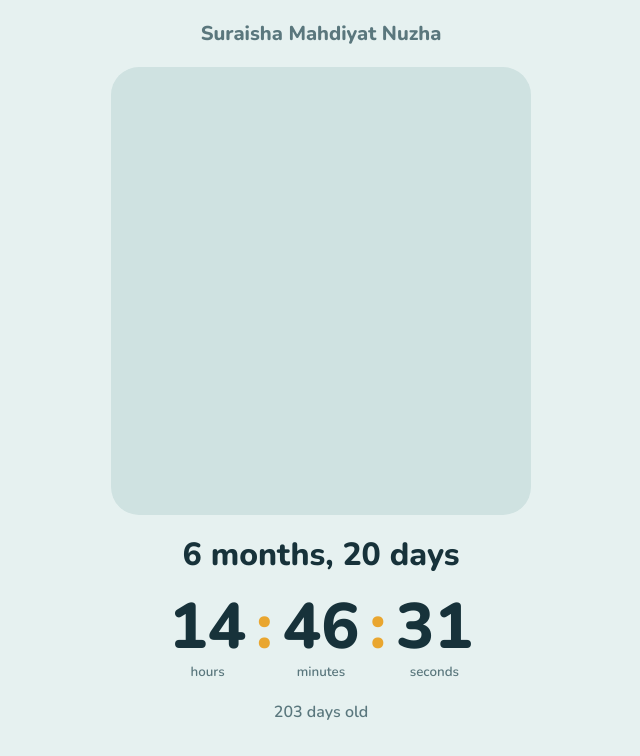
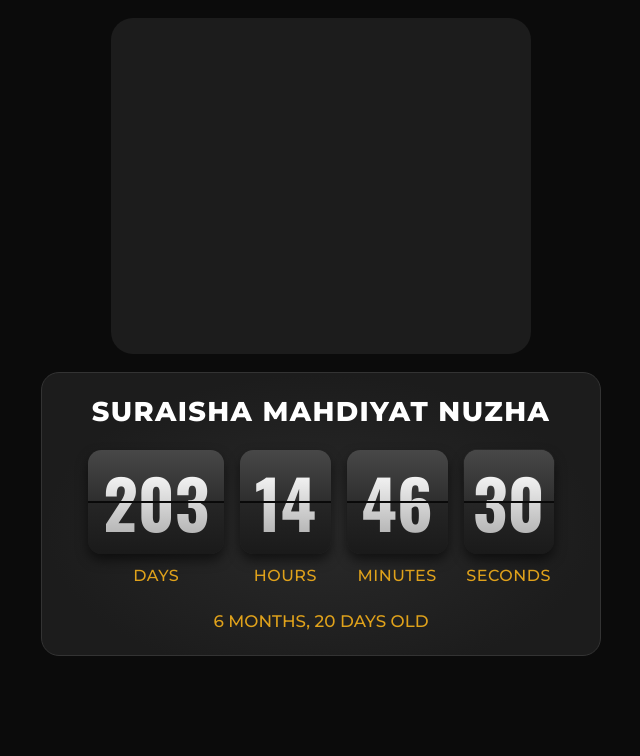
Before and after one commit to sakib1061/SuraishaAge, a plain HTML site: page index.html in a window 1280 px wide. Shown: the whole page, without its empty margins (319-959 px from the left). Drawn offline with nearby package versions, Linux system fonts and the light colour scheme.

Commit message:
Refactor index.html for design enhancements
Updated styles and structure for improved design and functionality.

```diff
--- a/index.html
+++ b/index.html
@@ -3,42 +3,73 @@
 <head>
 <meta charset="utf-8">
 <meta name="viewport" content="width=device-width, initial-scale=1, viewport-fit=cover">
+<meta name="theme-color" content="#0b0b0b">
 <title>Baby age</title>
-<link href="https://fonts.googleapis.com/css2?family=Nunito:wght@600;800&display=swap" rel="stylesheet">
+<link href="https://fonts.googleapis.com/css2?family=Montserrat:wght@500;800&family=Oswald:wght@600;700&display=swap" rel="stylesheet">
 <style>
-:root{--bg:#e6f1f0;--ink:#17323a;--muted:#5a777d;--accent:#e9a62f;--frame:#cfe2e1}
-@media(prefers-color-scheme:dark){:root{--bg:#0e2126;--ink:#e8f3f2;--muted:#8fb0b5;--frame:#17323a}}
+:root{--amber:#e0a21b}
 *{box-sizing:border-box;margin:0}
 html,body{min-height:100%}
-body{background:var(--bg);color:var(--ink);font-family:"Nunito",ui-rounded,system-ui,sans-serif;
-  display:flex;flex-direction:column;align-items:center;gap:20px;
-  padding:max(20px,env(safe-area-inset-top)) 20px max(24px,env(safe-area-inset-bottom))}
-#name{font-size:1.25rem;font-weight:800;color:var(--muted);text-align:center}
-#name:empty{display:none}
-#photo{width:min(100%,420px);aspect-ratio:4/5;max-height:56vh;border-radius:28px;background:var(--frame);
-  overflow:hidden;display:grid;place-items:center;cursor:pointer;border:0;padding:0}
+body{background:#0b0b0b;color:#fff;font-family:"Montserrat",system-ui,sans-serif;
+  display:flex;flex-direction:column;align-items:center;gap:18px;
+  padding:max(18px,env(safe-area-inset-top)) 16px max(22px,env(safe-area-inset-bottom))}
+
+/* photo */
+#photo{width:min(100%,420px);aspect-ratio:4/5;max-height:42vh;border-radius:22px;background:#1c1c1c;
+  overflow:hidden;display:grid;place-items:center;cursor:pointer;border:0;padding:0;flex:none}
 #photo img{width:100%;height:100%;object-fit:cover;display:block;opacity:0;transition:opacity .7s ease}
 #photo img.in{opacity:1}
-#photo span{padding:24px;text-align:center;color:var(--muted);font-weight:600;line-height:1.5}
-#age{font-size:clamp(1.4rem,6vw,2rem);font-weight:800;text-align:center;line-height:1.25}
-#clock{display:flex;gap:10px;align-items:flex-start}
-.u{display:flex;flex-direction:column;align-items:center;min-width:76px}
-.u b{font-size:clamp(2.6rem,13vw,4rem);font-weight:800;font-variant-numeric:tabular-nums;line-height:1}
-.u small{color:var(--muted);font-weight:600;margin-top:4px}
-.sep{font-size:clamp(2.6rem,13vw,4rem);font-weight:800;line-height:1;color:var(--accent)}
-#total{color:var(--muted);font-weight:600}
+#photo span{padding:24px;text-align:center;color:#9a9a9a;font-weight:500;line-height:1.5}
+
+/* clock panel */
+.panel{width:min(100%,560px);border-radius:18px;padding:22px 14px 24px;text-align:center;
+  background:radial-gradient(ellipse at 50% 55%,#2a2a2a 0%,#1c1c1c 70%);border:1px solid #333}
+#name{font-weight:800;font-size:clamp(1.05rem,5.2vw,1.7rem);letter-spacing:.05em;text-transform:uppercase;margin-bottom:22px}
+#name:empty{display:none}
+.row{display:flex;justify-content:center;gap:clamp(8px,2.4vw,16px)}
+.col{display:flex;flex-direction:column;align-items:center;gap:12px}
+.lab{color:var(--amber);font-weight:500;font-size:clamp(.68rem,3.3vw,1rem);text-transform:uppercase;letter-spacing:.03em}
+#age{color:var(--amber);font-weight:500;font-size:clamp(.8rem,3.6vw,1.05rem);text-transform:uppercase;margin-top:26px}
+
+/* flip tile */
+.flip{position:relative;display:inline-block;perspective:700px;font-size:clamp(2.2rem,11.5vw,4.2rem);
+  font-family:"Oswald","Bebas Neue",Impact,"Arial Narrow",sans-serif;font-weight:700;
+  border-radius:.2em;box-shadow:0 6px 12px rgba(0,0,0,.55)}
+.flip::after{content:"";position:absolute;left:0;right:0;top:50%;height:max(2px,.03em);
+  background:#0a0a0a;transform:translateY(-50%);z-index:5}
+.sz{display:block;visibility:hidden;font:inherit;font-style:normal;padding:0 .22em;line-height:1.55;text-align:center}
+.half{position:absolute;left:0;right:0;height:50%;overflow:hidden}
+.half.top{top:0;border-radius:.2em .2em 0 0;background:linear-gradient(#484848,#2e2e2e)}
+.half.bot{bottom:0;border-radius:0 0 .2em .2em;background:linear-gradient(#262626,#1a1a1a)}
+.half span{position:absolute;left:0;right:0;height:200%;display:flex;align-items:center;justify-content:center}
+.half.top span{top:0}
+.half.bot span{bottom:0}
+.half em{font-style:normal;line-height:1;background:linear-gradient(#fbfbfb,#b3b3b3);
+  -webkit-background-clip:text;background-clip:text;color:transparent}
+.leaf-top,.leaf-bottom{visibility:hidden;backface-visibility:hidden;z-index:3}
+.leaf-top{transform-origin:50% 100%}
+.leaf-bottom{transform-origin:50% 0}
+.go .leaf-top,.go .leaf-bottom{visibility:visible}
+.go .leaf-top{animation:ft .3s ease-in forwards}
+.go .leaf-bottom{animation:fb .3s ease-out .3s both}
+@keyframes ft{from{transform:rotateX(0)}to{transform:rotateX(-90deg)}}
+@keyframes fb{from{transform:rotateX(90deg)}to{transform:rotateX(0)}}
+@media(prefers-reduced-motion:reduce){.go .leaf-top,.go .leaf-bottom{animation-duration:.01s;animation-delay:0s}}
 </style>
 </head>
 <body>
-<div id="name"></div>
 <button id="photo" aria-label="Next photo"><span>Add your Google Drive folder in the settings at the top of the script.</span></button>
-<div id="age"></div>
-<div id="clock">
-  <div class="u"><b id="h">00</b><small>hours</small></div><div class="sep">:</div>
-  <div class="u"><b id="m">00</b><small>minutes</small></div><div class="sep">:</div>
-  <div class="u"><b id="s">00</b><small>seconds</small></div>
+
+<div class="panel">
+  <div id="name"></div>
+  <div class="row">
+    <div class="col"><div class="flip" id="fd"></div><div class="lab">Days</div></div>
+    <div class="col"><div class="flip" id="fh"></div><div class="lab">Hours</div></div>
+    <div class="col"><div class="flip" id="fm"></div><div class="lab">Minutes</div></div>
+    <div class="col"><div class="flip" id="fs"></div><div class="lab">Seconds</div></div>
+  </div>
+  <div id="age"></div>
 </div>
-<div id="total"></div>
 
 <script>
 /* ---------- SETTINGS: edit these ---------- */
@@ -73,6 +104,42 @@ $("name").textContent = BABY_NAME;
 const plural = (n, w) => n + " " + w + (n === 1 ? "" : "s");
 const pad = n => String(n).padStart(2, "0");
 
+/* ---------- Flip clock ---------- */
+function half(cls) {
+  const d = document.createElement("div");
+  d.className = "half " + cls;
+  d.innerHTML = "<span><em></em></span>";
+  return d;
+}
+const setText = (el, v) => { el.querySelector("em").textContent = v; };
+
+class Flip {
+  constructor(root) {
+    this.root = root; this.val = null; this.timer = null;
+    this.sz = document.createElement("b"); this.sz.className = "sz";
+    this.top = half("top"); this.bot = half("bot");
+    this.lt = half("top leaf-top"); this.lb = half("bot leaf-bottom");
+    root.append(this.sz, this.top, this.bot, this.lt, this.lb);
+  }
+  set(v) {
+    if (v === this.val) return;
+    this.sz.textContent = v;
+    if (this.val === null) {                       // first paint: no animation
+      [this.top, this.bot, this.lt, this.lb].forEach(e => setText(e, v));
+      this.val = v; return;
+    }
+    clearTimeout(this.timer);
+    setText(this.bot, this.val);                   // bottom still shows the old value
+    setText(this.lt, this.val);                    // top leaf (old) folds down...
+    setText(this.top, v);                          // ...revealing the new top
+    setText(this.lb, v);                           // bottom leaf (new) folds in
+    this.root.classList.remove("go"); void this.root.offsetWidth; this.root.classList.add("go");
+    this.timer = setTimeout(() => { setText(this.bot, v); this.root.classList.remove("go"); }, 620);
+    this.val = v;
+  }
+}
+const fd = new Flip($("fd")), fh = new Flip($("fh")), fm = new Flip($("fm")), fs = new Flip($("fs"));
+
 function addMonths(d, n) {
   const r = new Date(d.getFullYear(), d.getMonth() + n, 1, d.getHours(), d.getMinutes(), d.getSeconds());
   const last = new Date(r.getFullYear(), r.getMonth() + 1, 0).getDate();
@@ -82,21 +149,21 @@ function addMonths(d, n) {
 
 function tick() {
   const now = new Date() < birth ? birth : new Date();
+  let t = Math.floor((now - birth) / 1000);
+  const d = Math.floor(t / 86400); t %= 86400;
+  const h = Math.floor(t / 3600); t %= 3600;
+  const m = Math.floor(t / 60), s = t % 60;
+  fd.set(pad(d)); fh.set(pad(h)); fm.set(pad(m)); fs.set(pad(s));
+
   let months = (now.getFullYear() - birth.getFullYear()) * 12 + now.getMonth() - birth.getMonth();
   if (addMonths(birth, months) > now) months--;
-  let rest = Math.floor((now - addMonths(birth, months)) / 1000);
-  const days = Math.floor(rest / 86400); rest %= 86400;
-  const h = Math.floor(rest / 3600); rest %= 3600;
-  const m = Math.floor(rest / 60), s = rest % 60;
+  const days = Math.floor((now - addMonths(birth, months)) / 86400000);
   const y = Math.floor(months / 12), mo = months % 12;
-
   const parts = [];
   if (y) parts.push(plural(y, "year"));
   if (y || mo) parts.push(plural(mo, "month"));
   parts.push(plural(days, "day"));
-  $("age").textContent = parts.join(", ");
-  $("h").textContent = pad(h); $("m").textContent = pad(m); $("s").textContent = pad(s);
-  $("total").textContent = plural(Math.floor((now - birth) / 86400000), "day") + " old";
+  $("age").textContent = parts.join(", ") + " old";
 }
 tick(); setInterval(tick, 250);
 
```
